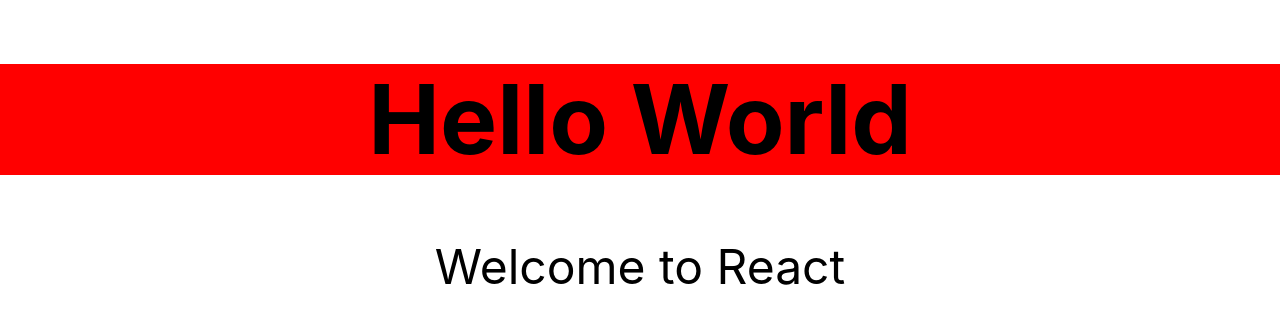
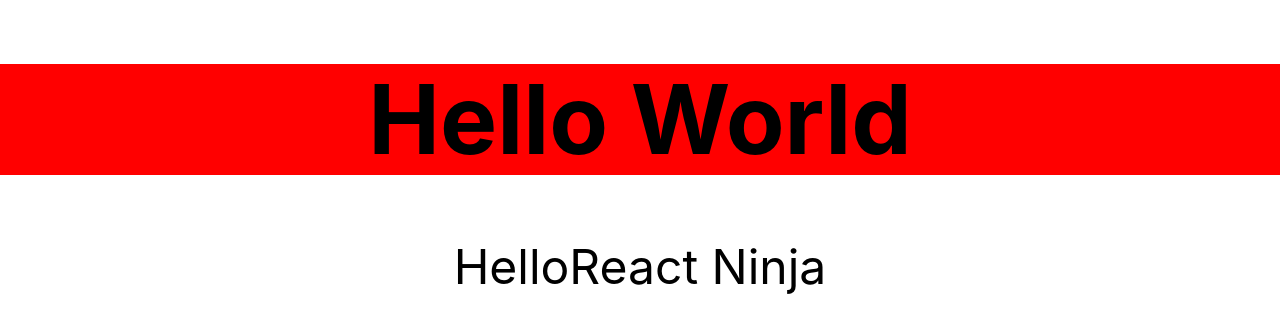
Before and after one commit to Wonka86/RoboFriend, a React (Create React App) app in the folder robofriend/: page / in a window 1280 px wide. Shown: the top 332 px of the page. Built offline with nearby package versions, Linux system fonts and the light colour scheme.

Commit message:
advancing components

```diff
--- a/robofriend/src/Hello.js
+++ b/robofriend/src/Hello.js
@@ -4,11 +4,11 @@
 class Hello extends React.Component {
     render() {
         return (
-        <div class='f1 tc'>
+        <div className='f1 tc'>
         <h1>Hello World</h1>
-        <p>Welcome to React</p>
+        <p>{this.props.greeting}</p>
         </div>
-            )
+            );
     }
 }
 
--- a/robofriend/src/index.js
+++ b/robofriend/src/index.js
@@ -7,7 +7,7 @@
 
 ReactDOM.render(
   <React.StrictMode>
-    <Hello />
+    <Hello greeting={'Hello' + 'React Ninja'} />
   </React.StrictMode>,
   document.getElementById('root')
 );
```
Also changed, not shown: 1 other file (tests, documents, lock files or other folders).
